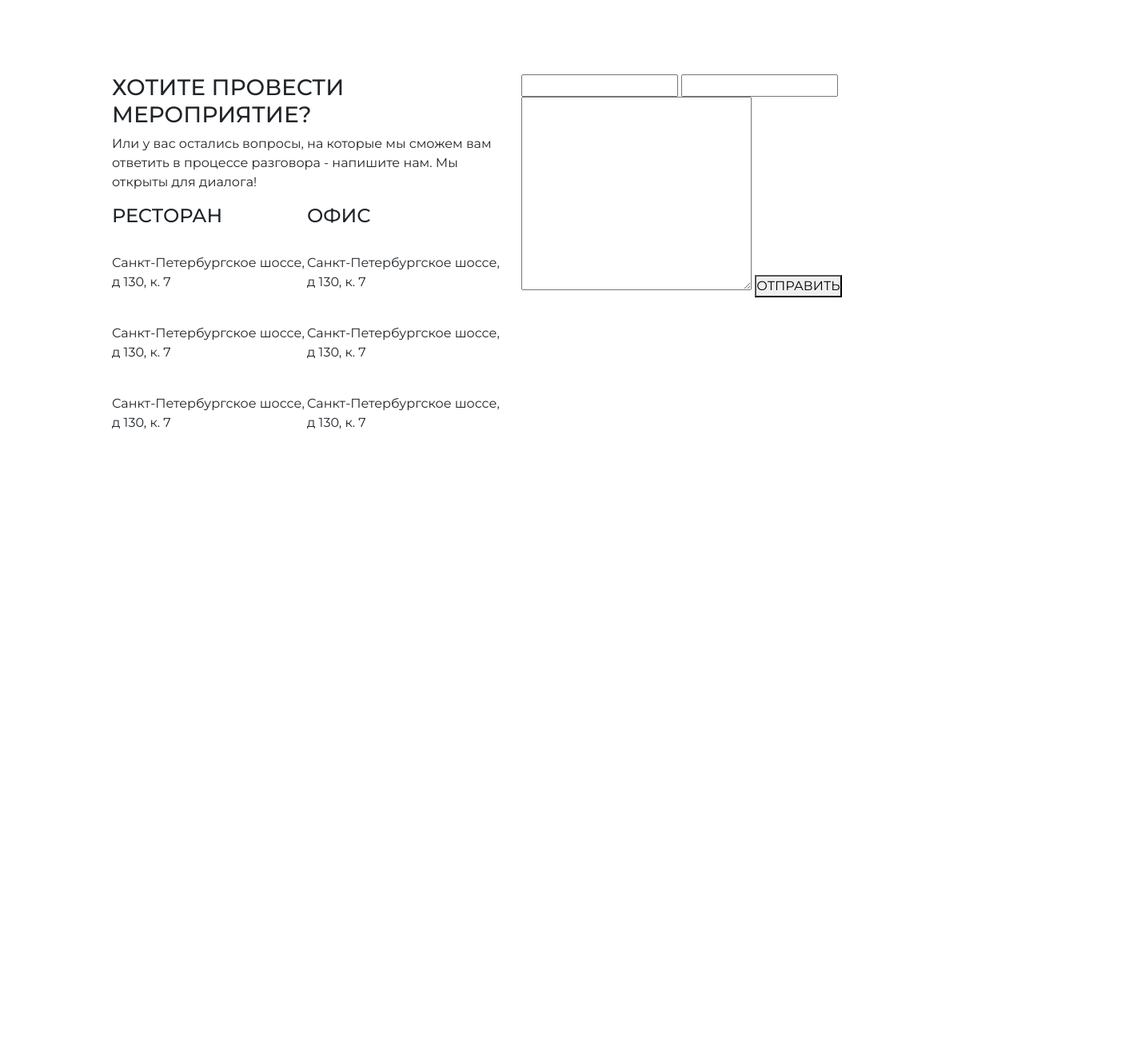
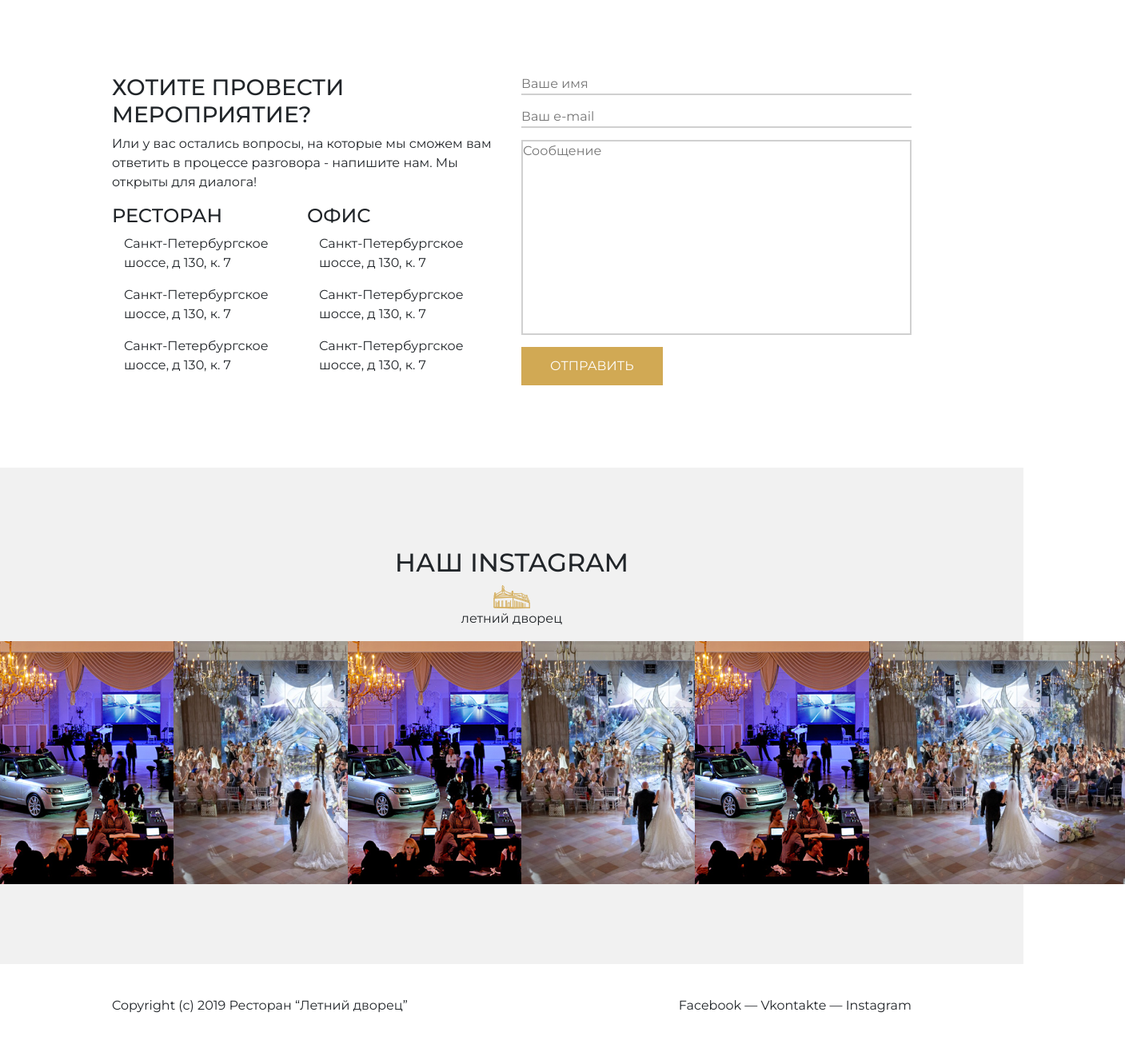
Before and after one commit to askerbekov/Summer_palace, a plain HTML site: page index.html in a window 1280 px wide. Shown: the part 3680-5006 px from the top of the page at 80% size, 1407 px wide, since content can reach past the window. Before the commit the page ends 4337 px from the top, so only its background shows below. Drawn offline with nearby package versions, Linux system fonts and the light colour scheme.

Commit message:
added footer and uderside with styles

```diff
--- a/index.html
+++ b/index.html
@@ -164,7 +164,7 @@
                             <p>Или у вас остались вопросы, на которые мы сможем вам ответить
                                в процессе разговора - напишите нам. Мы открыты для диалога!</p>
                                <div class="d-flex">
-                                   <div>
+                                   <div class="about-restoran">
                                        <h4>РЕСТОРАН</h4>
                                        <div>
                                            <img src="./assets/placeholder.png" alt="">
@@ -179,7 +179,7 @@
                                            <p>Санкт-Петербургское шоссе, д 130, к. 7</p>
                                        </div>
                                    </div>
-                                   <div>
+                                   <div class="about-restoran">
                                        <h4>ОФИС</h4>
                                        <div>
                                            <img src="./assets/placeholder.png" alt="">
@@ -198,10 +198,10 @@
                         </div>
                     </div>
                     <div class="col-6">
-                        <div class="box">
-                            <input type="text">
-                            <input type="email" name="" id="">
-                            <textarea name="" id="" cols="30" rows="10"></textarea>
+                        <div class="box d-flex input-bar">
+                            <input type="text" placeholder="Ваше имя">
+                            <input type="email" placeholder="Ваш e-mail" >
+                            <textarea name="message" placeholder="Сообщение"  cols="30" rows="10"></textarea>
                             <button>ОТПРАВИТЬ</button>
                         </div>
                     </div>
@@ -209,5 +209,54 @@
             </div>
         </section>
     </main>
+<footer>
+    <section class="foot-bar">
+        <div class="hero-container">
+            <div class="heading">
+                <h2>НАШ INSTAGRAM</h2>
+                <img src="./assets/descr1.png" alt="" width="46px" height="30">
+                <p>летний дворец</p>
+            </div>
+        </div>
+        <div class="row">
+            <div class="col-2">
+                <div class="box">
+                    <img src="./assets/Rectangle_5.png" alt="">
+                </div>
+            </div>
+            <div class="col-2">
+                <div class="box">
+                    <img src="./assets/Rectangle_7.png" alt="">
+                </div>
+            </div>
+            <div class="col-2">
+                <div class="box">
+                    <img src="./assets/Rectangle_5.png" alt="">
+                </div>
+            </div>
+            <div class="col-2">
+                <div class="box">
+                    <img src="./assets/Rectangle_7.png" alt="">
+                </div>
+            </div>
+            <div class="col-2">
+                <div class="box">
+                    <img src="./assets/Rectangle_5.png" alt="">
+                </div>
+            </div>
+            <div class="col-2">
+                <div class="box">
+                    <img src="./assets/Rectangle_7.png" alt="">
+                </div>
+            </div>
+        </div>
+    </section>
+    <div class="custom-container">
+        <div class="underside d-flex ">
+            <p>Copyright (с) 2019 Ресторан “Летний дворец”</p>
+            <p>Facebook — Vkontakte — Instagram</p>
+        </div>
+    </div>
+</footer>
 </body>
 </html>
--- a/style/style.css
+++ b/style/style.css
@@ -178,3 +178,41 @@ transition: 1s;
     padding: 22px 46px;
     border:0 ;
  }
+ /*================================== about restoran and inputs ===========================*/
+
+ .about-restoran div{
+     display: flex;
+     gap: 15px  ;
+     align-items: center;
+
+ }
+ .input-bar {
+     flex-direction: column;
+     align-items: flex-start;
+     gap: 15px;
+ }
+ .input-bar input {
+     width: 100%;
+     border: none;
+border-bottom: 2px solid #D0D0D0;
+ }
+ .input-bar textarea {
+     resize: none;
+     width: 100%;
+     border: 2px solid #D0D0D0;
+ }
+.input-bar button {
+    padding: 12px 36px;
+    background-color: #D1A954;
+    border: none;
+    color: #fff;
+}
+/*===================== uderside  ===================================*/
+.underside {
+    justify-content: space-between;
+    align-items: center;
+    padding:40px 0 ;
+}
+.foot-bar {
+    background-color: #f1f1f1;
+}
```
Also changed, not shown: assets/Rectangle_5.png (added), assets/Rectangle_6.png (added), assets/Rectangle_7.png (added).
